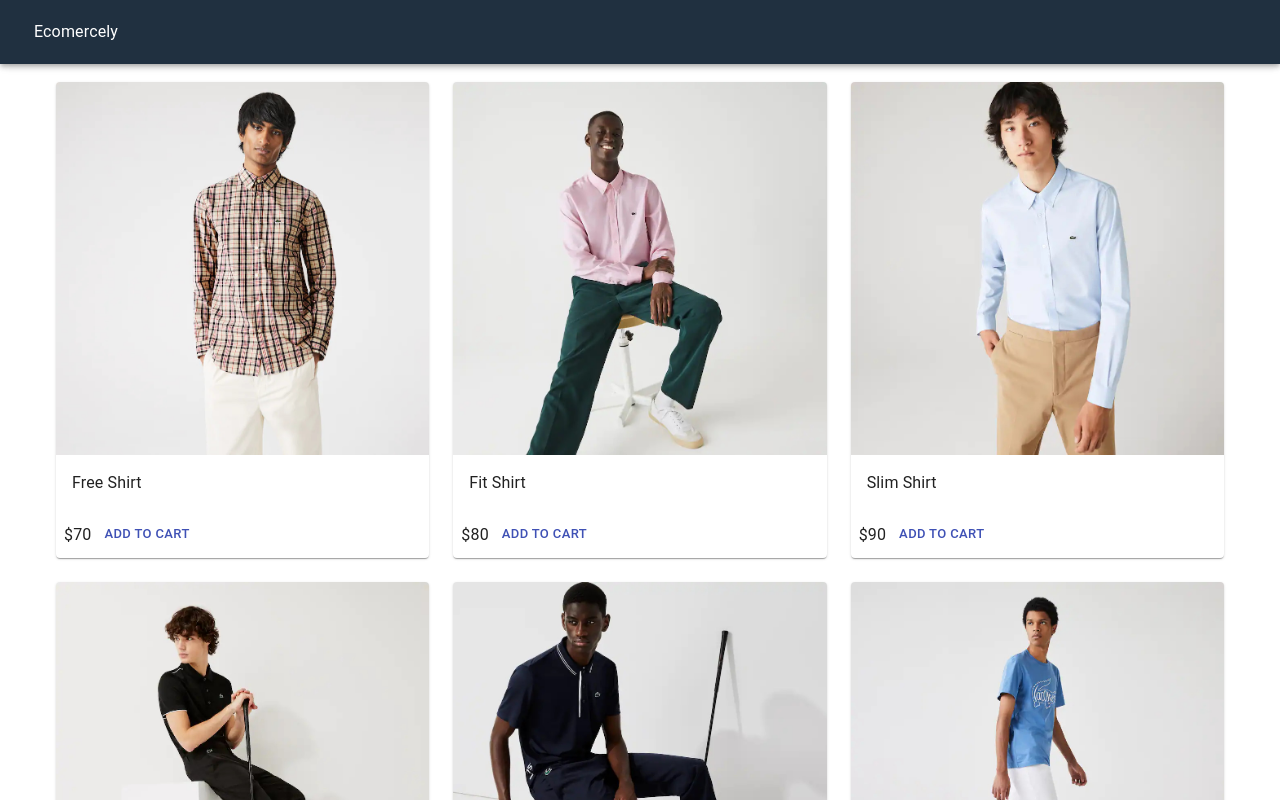
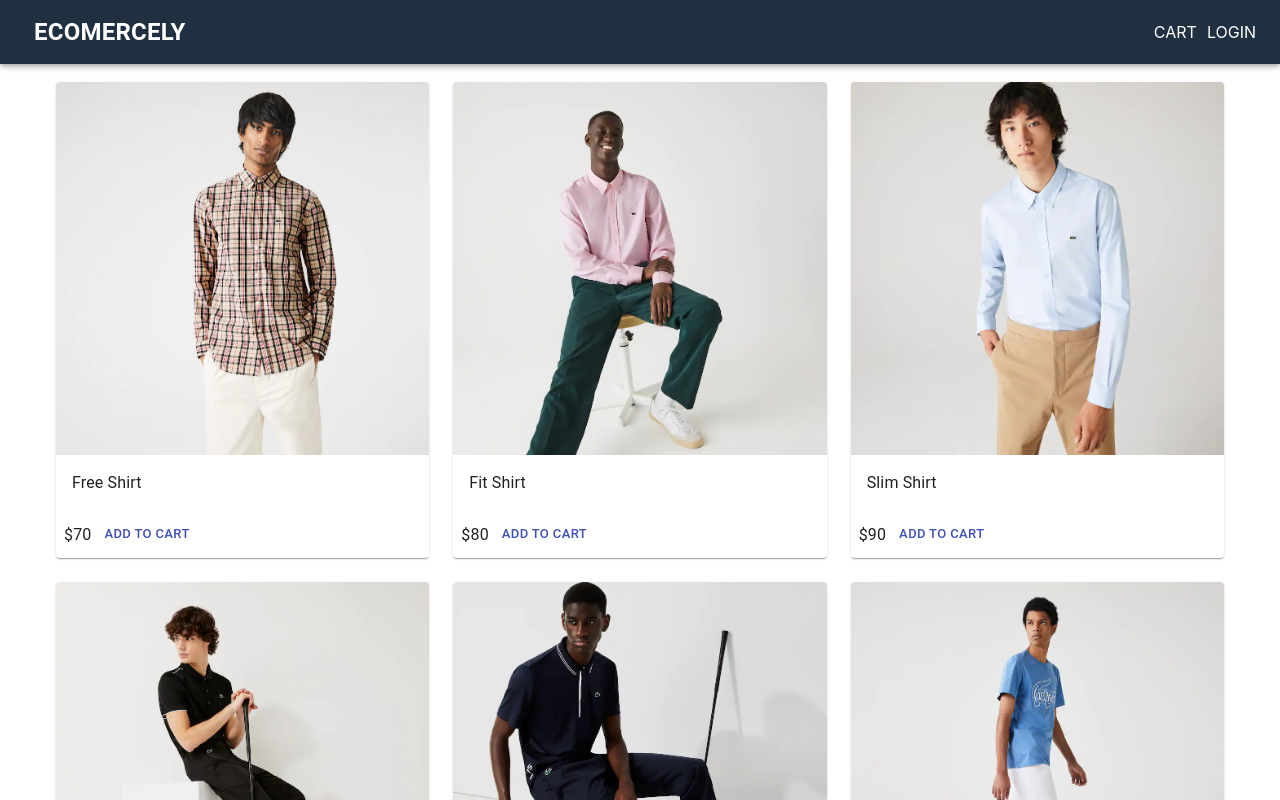
Before and after one commit to h0lycow/ecommercely, a Next.js app: page / in a window 1280 px wide. Shown: the top 800 px of the page. Built offline with nearby package versions, Linux system fonts and the light colour scheme.

Commit message:
product screen

```diff
--- a/components/Layout.js
+++ b/components/Layout.js
@@ -15,10 +15,19 @@
             <AppBar className={classes.navbar}>
                 <Toolbar>
                     <NextLink href='/' >
-                        <Typography>
-                            Ecomercely
+                        <Typography className={classes.brand}>
+                            ECOMERCELY
                         </Typography>
                     </NextLink>
+                    <div className={classes.grow}></div>
+                    <div>
+                        <NextLink href="/cart">
+                            CART
+                        </NextLink>
+                        <NextLink href="/login">
+                            LOGIN
+                        </NextLink>
+                    </div>
                 </Toolbar>
             </AppBar>
             <Container>
--- a/pages/index.js
+++ b/pages/index.js
@@ -1,5 +1,7 @@
 import { Button, Card, CardActionArea, CardActions, CardContent, CardMedia, Grid, Typography } from '@material-ui/core'
 import Layout from '../components/Layout'
+import NextLink from 'next/link'
+
 import styles from '../styles/Home.module.css'
 import data from '../utils/data'
 
@@ -12,6 +14,7 @@
           {data.products.map((product) => (
             <Grid item md={4} key={product.name}>
               <Card>
+                <NextLink href={`/product/${product.slug}`} passHref>
                   <CardActionArea>
                     <CardMedia
                       component="img"
@@ -23,6 +26,7 @@
                       <Typography>{product.name}</Typography>
                     </CardContent>
                   </CardActionArea>
+                </NextLink>
                 <CardActions>
                   <Typography>${product.price}</Typography>
                   <Button size="small" color="primary">Add to Cart</Button>
```
Also changed, not shown: pages/product/[slug].js (added, +14 -0 lines). Lines whose indentation alone changed are shown as unchanged.
